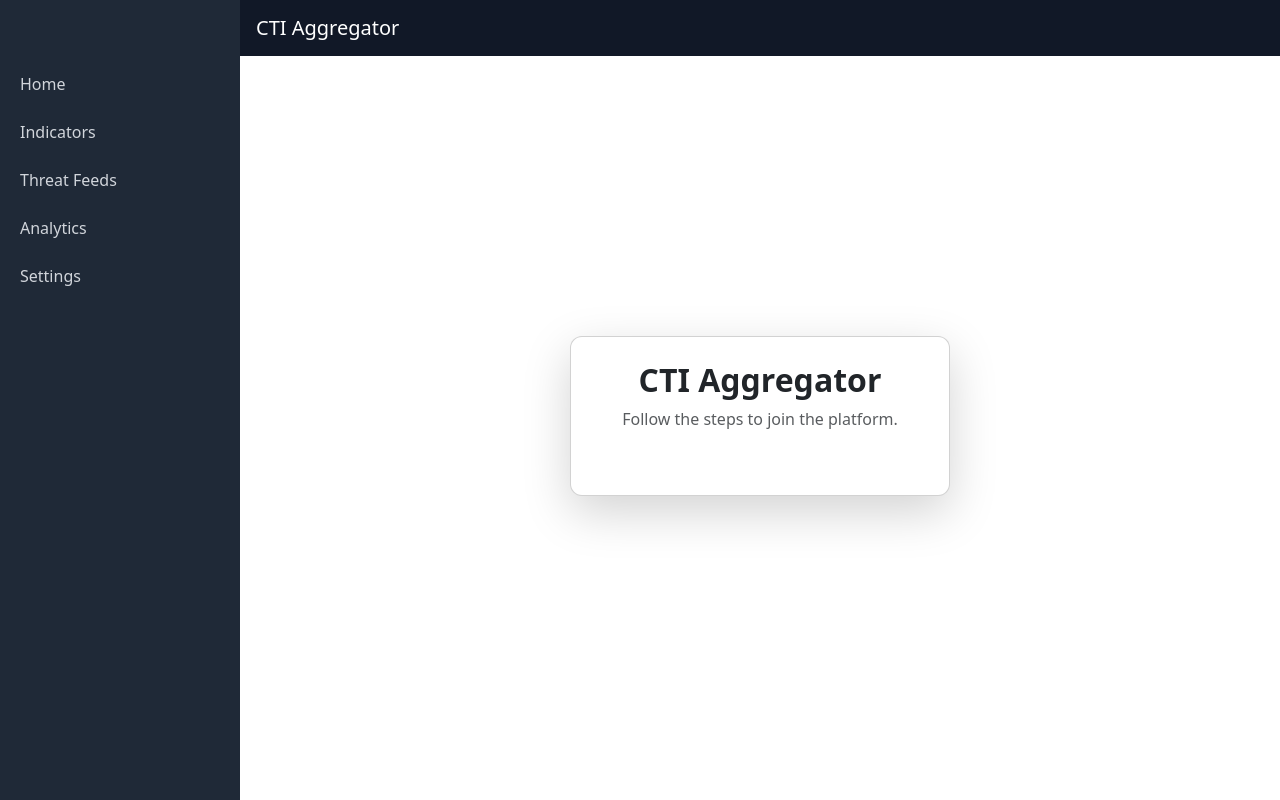
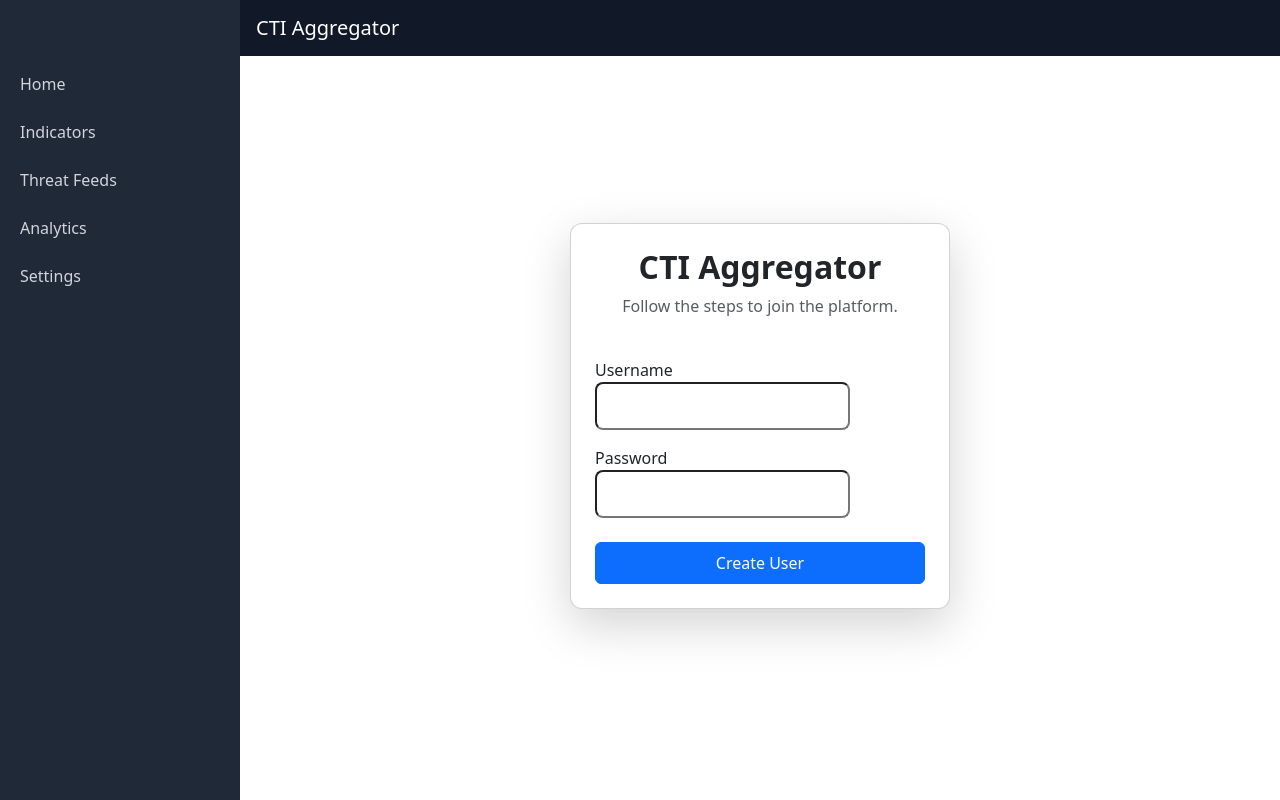
Before and after one commit to shargisbkk/CTI-Aggregator, a Django app: template accounts/templates/accounts/create_user.html in a window 1280 px wide. Run offline with Django 5.2, Linux system fonts and the light colour scheme; the template is opened without the code that fills it, so the values that code supplies are empty, except form fields; tables that the repository leaves empty hold one stand-in row (values such as "Sample post"); form fields are guessed from the names that the template uses; parts of the project's set-up code (start-up, migrations or seed data) failed here and were passed over.

Commit message:
implemented stand-in fields

```diff
--- a/accounts/templates/accounts/create_user.html
+++ b/accounts/templates/accounts/create_user.html
@@ -11,7 +11,24 @@
             <h2 class="fw-bold">CTI Aggregator</h2>
             <p class="text-muted">Follow the steps to join the platform.</p> <!-- SHOULD REWORK THE WORDING WITHIN THIS PAGE -->
         </div>
+        <form id="user-Creation-Form" method="POST">
+            {% csrf_token %}
 
+            <!-- Django AuthenticationForm renders fields with labels -->
+            <div class="mb-3">
+                {{ form.username.label_tag }} <!-- Stand in fields until we retrive the actual fields-->
+                {{ form.username }}
+            </div>
+
+            <div class="mb-3">
+                {{ form.password.label_tag }}
+                {{ form.password }}
+            </div>
+
+            <button type="submit" class="btn btn-primary w-100 py-2 mt-2">
+                Create User
+            </button>
+        </form>
 
     </div>
 </div>
```
